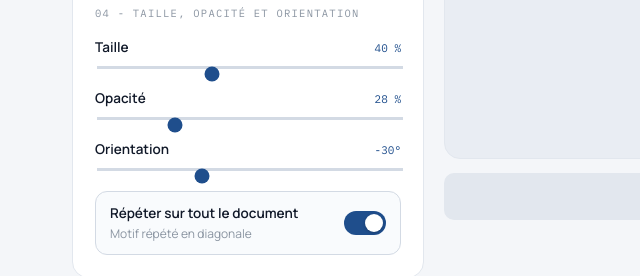
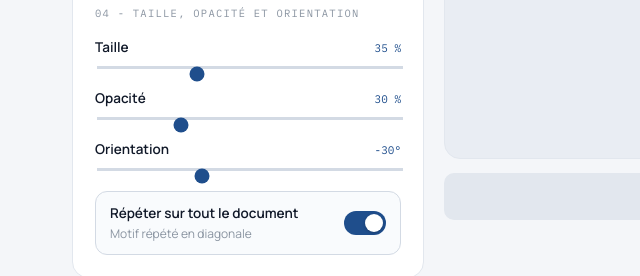
Before and after one commit to Skagiggs/privagrane, a website built with Vite: page index.html in a window 1280 px wide. Shown: the part 684-960 px from the top of the page, 0-640 px from the left. Built offline with nearby package versions, Linux system fonts and the light colour scheme.

Commit message:
fix : modification des valeurs par défaut des sliders

```diff
--- a/index.html
+++ b/index.html
@@ -78,17 +78,17 @@
         <div class="slider-field">
           <div class="slider-head">
             <span>Taille</span>
-            <span class="slider-value" id="size-label">40 %</span>
+            <span class="slider-value" id="size-label">35 %</span>
           </div>
-          <input type="range" id="wm-size" min="5" max="100" step="1" value="40">
+          <input type="range" id="wm-size" min="5" max="100" step="1" value="35">
         </div>
 
         <div class="slider-field">
           <div class="slider-head">
             <span>Opacité</span>
-            <span class="slider-value" id="opacity-label">28 %</span>
+            <span class="slider-value" id="opacity-label">30 %</span>
           </div>
-          <input type="range" id="wm-opacity" min="5" max="100" step="1" value="28">
+          <input type="range" id="wm-opacity" min="5" max="100" step="1" value="30">
         </div>
 
         <div class="slider-field">
```
